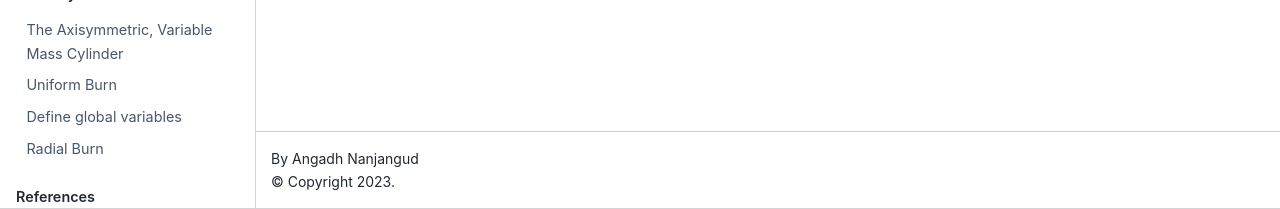
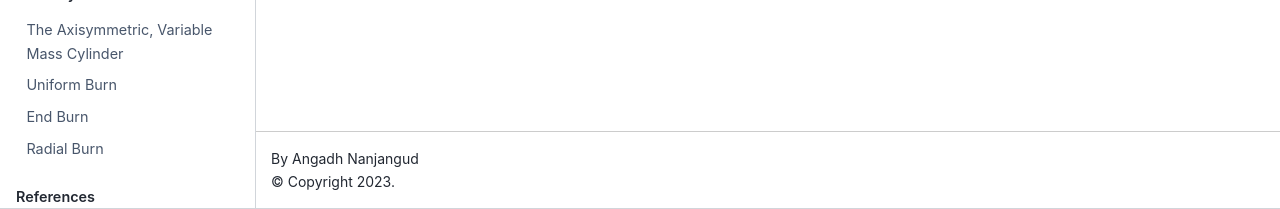
Before and after one commit to angadhn/variable-mass-systems-book, a Jupyter Book: the page built from README.md, in a window 1280 px wide. Shown: the part 692-901 px from the top of the page. Built offline with Jupyter Book 1.0.4 settings and Sphinx 7.4.7 and the Sphinx Book theme 1.1.4, drawn with Linux system fonts in a browser that asks for light colours; some of the changed lines change nothing that is shown.

Commit message:
Correct end burn file in toc to see equations and writeup from paper.

```diff
--- a/_toc.yml
+++ b/_toc.yml
@@ -15,7 +15,7 @@
     chapters:
     - file: axisymmetric_vm_cylinder
     - file: vms_uniform_burn
-    - file: vms_end_burn_normallized_quaternion
+    - file: vms_end_burn
     - file: vms_radial_burn
   - caption: References
     chapters:
```
